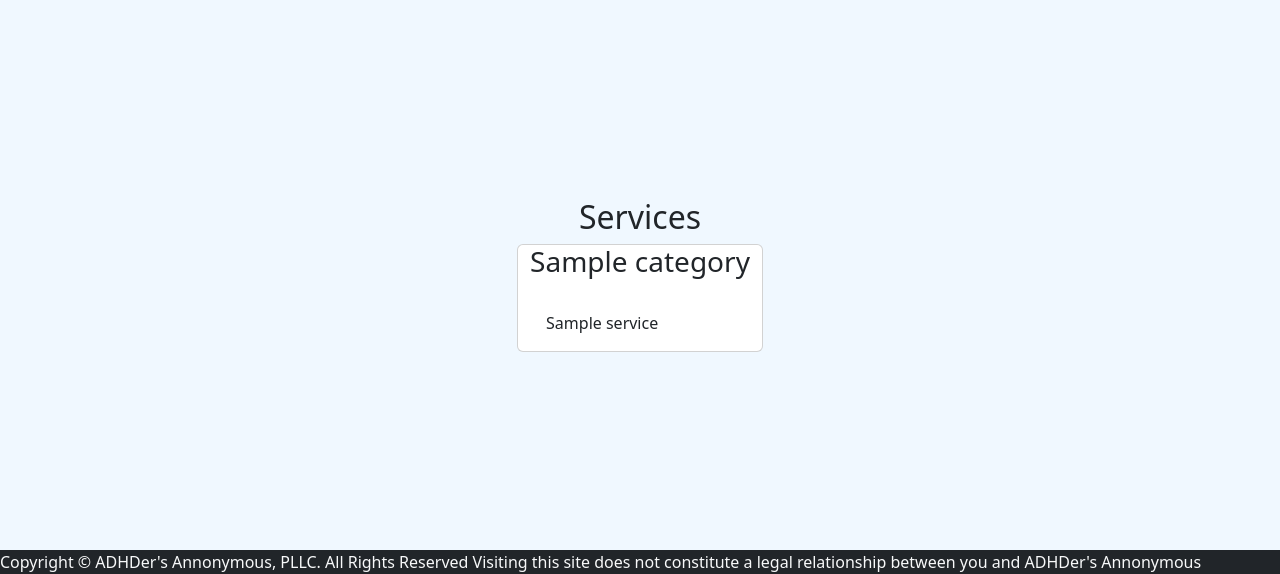
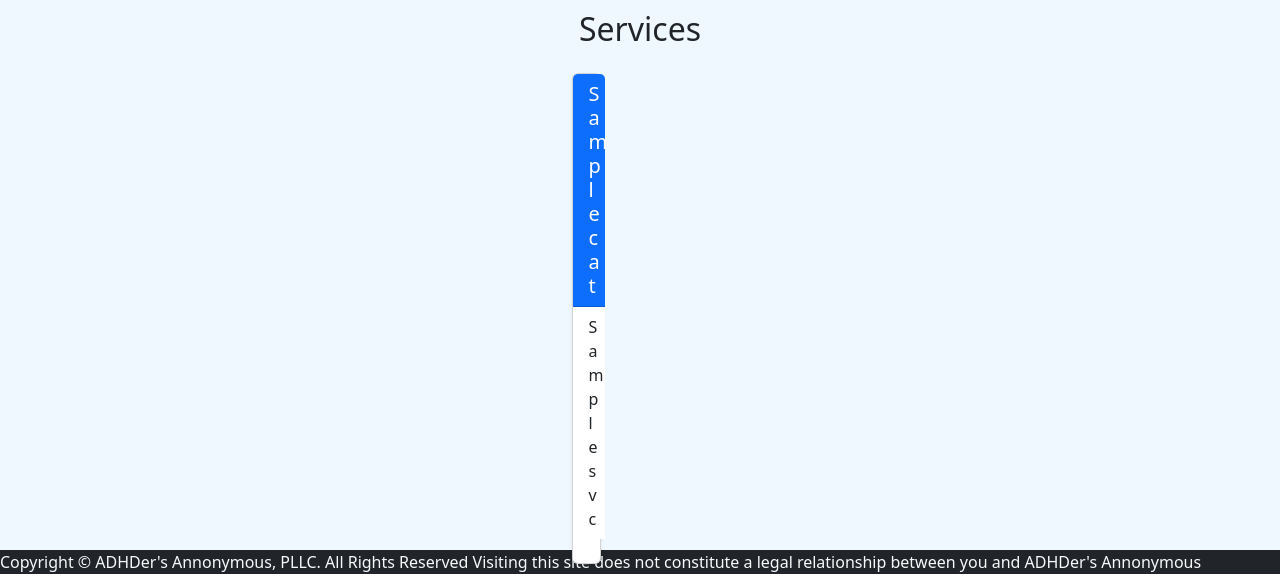
Before and after one commit to SpencerGNelson/cs3660_project, a Flask app: template templates/services.html in a window 1280 px wide. Shown: the part 226-800 px from the top of the page. Run offline with Flask 3, Linux system fonts and the light colour scheme; the template is opened without the code that fills it: most values are stand-ins (such as "Sample title", 1, 10 or a date in 2020).

Commit message:
Fixing get_services

```diff
--- a/templates/services.html
+++ b/templates/services.html
@@ -1,20 +1,33 @@
-{%extends "layout.html" %}
+{% extends "layout.html" %}
 {% block main %}
-    <h2>Services</h2>
-    <div class="row">
-        {% for category in categories %}
-        <div class="card col">
-            <div class="card-title">
-                <h3>{{ category["name"] }}</h3>
-            </div>
-            <div class="card-body">
-                <div class="list-group list-group-flush">
-                    {% for service in category["services"] %}
-                    <div class="list-item">{{ service }}</div>
-                    {% endfor %}
+    <h2 class="mb-4">Services</h2>
+
+    {% if not categories %}
+        <p class="text-muted">No services found in the database.</p>
+    {% else %}
+        <div class="row g-4">
+            {% for cat in categories %}
+            <div class="col-md-6 col-lg-4">
+                <div class="card h-100 shadow-sm">
+                    <div class="card-header bg-primary text-white">
+                        <h3 class="h5 mb-0">{{ cat.name }}</h3>
+                    </div>
+                    <div class="card-body p-0">
+                        {% if cat.services %}
+                            <div class="list-group list-group-flush">
+                                {% for svc in cat.services %}
+                                    <div class="list-group-item">{{ svc }}</div>
+                                {% endfor %}
+                            </div>
+                        {% else %}
+                            <div class="list-group-item text-muted fst-italic">
+                                No services listed
+                            </div>
+                        {% endif %}
+                    </div>
                 </div>
             </div>
+            {% endfor %}
         </div>
-        {% endfor %}
-    </div>
+    {% endif %}
 {% endblock %}
```
Also changed, not shown: models.py (+35 -18 lines).
